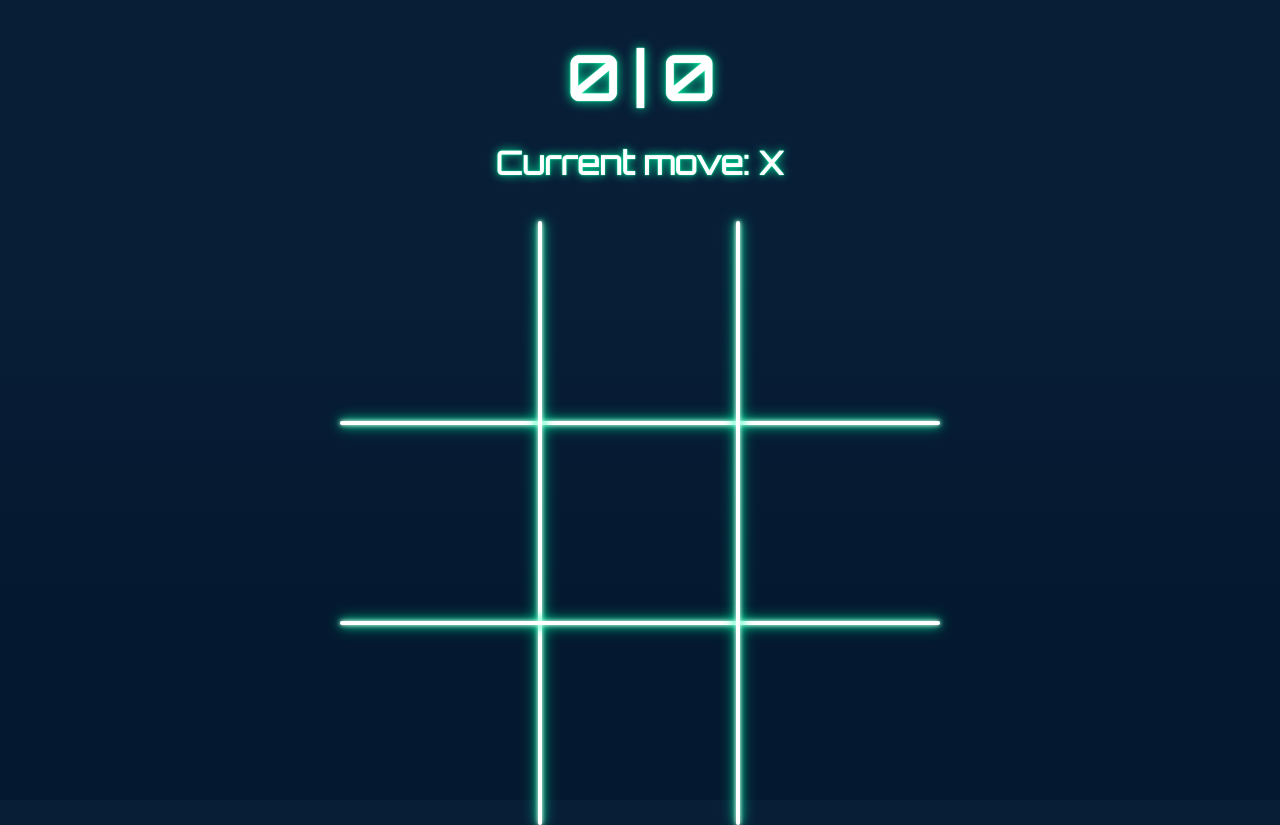
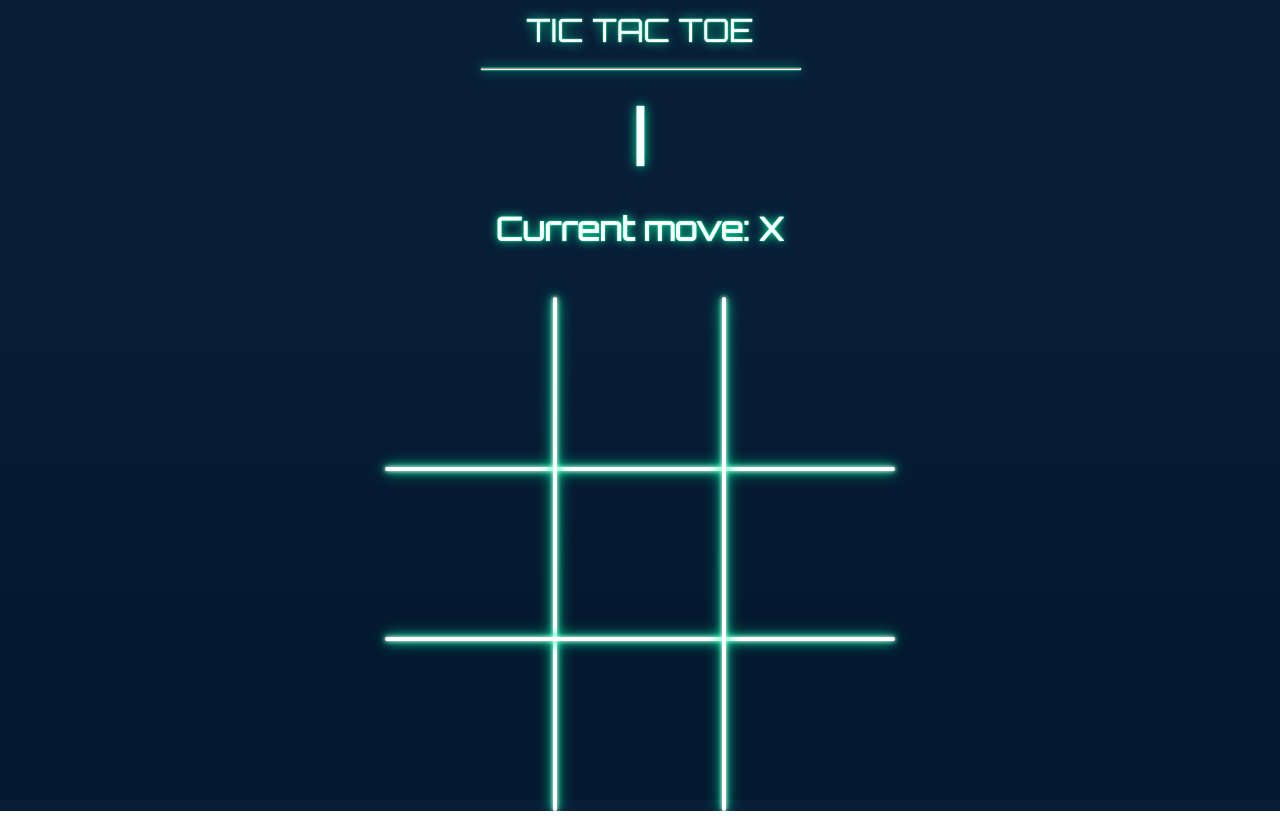
Before and after one commit to DuudeXXI/tic_tac_toe, a React (Create React App) app: page / in a window 1280 px wide. Built offline with nearby package versions, Linux system fonts and the light colour scheme.

Commit message:
LocalStorage system working

```diff
--- a/src/App.jsx
+++ b/src/App.jsx
@@ -4,59 +4,82 @@ import Square from "./Components/Square";
 import { Patterns } from "./Patterns";
 
 function App() {
-
   const [board, setBoard] = useState(["", "", "", "", "", "", "", "", ""]);
   const [player, setPlayer] = useState("X");
-  const [result, setResult] = useState({winner: "none", state: "none"})
-  const [xxx, setXxx] = useState(0)
-  const [ooo, setOoo] = useState(0)
-  const [movement, setMovement] = useState({})
-  let scoreLimit = 5
+  const [result, setResult] = useState({ winner: "none", state: "none" });
+  const [xxx, setXxx] = useState(0);
+  const [ooo, setOoo] = useState(0);
+  const [movement, setMovement] = useState({});
+  let scoreLimit = 5;
+
+  // LOCALSTORAGE
+  useEffect(() => {
+    if (!xxx && !ooo) {
+      return;
+    }
+    localStorage.setItem("Player X", xxx);
+    localStorage.setItem("Player O", ooo);
+  }, [xxx, ooo]);
+
+  useEffect(() => {
+    if (
+      JSON.parse(localStorage.getItem("Player X")) === scoreLimit ||
+      JSON.parse(localStorage.getItem("Player O")) === scoreLimit
+    ) {
+      localStorage.setItem("Player X", 0);
+      localStorage.setItem("Player O", 0);
+    }
+    if (!xxx && !ooo) {
+      setXxx(JSON.parse(localStorage.getItem("Player X")));
+      setOoo(JSON.parse(localStorage.getItem("Player O")));
+    }
+  }, [result]);
 
   //GAME LOGIC
   useEffect(() => {
     if (checkWin()) {
-      setResult({winner: player === "X" ? "O" : "X", state: "Won"})
+      setResult({ winner: player === "X" ? "O" : "X", state: "Won" });
     } else {
-      checkTie()
-    };
+      checkTie();
+    }
     if (xxx === scoreLimit) {
-      alert(`Winner ${result.winner}${result.state}`)
-      setXxx(0)
-      setOoo(0)
-      setResult({winner: "none", state: "none"})
+      alert(`Winner ${result.winner}${result.state}`);
+      setXxx(0);
+      setOoo(0);
+      setResult({ winner: "none", state: "none" });
     } else if (ooo === scoreLimit) {
-      alert(`Winner ${result.winner}${result.state}`)
-      setXxx(0)
-      setOoo(0)
-      setResult({winner: "none", state: "none"})
+      alert(`Winner ${result.winner}${result.state}`);
+      setXxx(0);
+      setOoo(0);
+      setResult({ winner: "none", state: "none" });
     }
-  }, [board])
+    localStorage.setItem("Player X", xxx);
+    localStorage.setItem("Player O", ooo);
+  }, [board]);
 
   useEffect(() => {
-    if(result.winner === "none"){
+    if (result.winner === "none") {
       return;
     }
     if (result.winner === "X") {
-      setXxx(x => ++x)
-      restartGame()
-    } else if (result.winner === "O"){
-      setOoo(o => ++o)
-      restartGame()
+      setXxx((x) => ++x);
+      restartGame();
+    } else if (result.winner === "O") {
+      setOoo((o) => ++o);
+      restartGame();
     } else {
-      restartGame()
+      restartGame();
     }
-
-  }, [result])
+  }, [result]);
 
   const chooseSquare = (square) => {
     setBoard(
       board.map((value, index) => {
         if (index === square && value === "") {
-          if ((xxx !== scoreLimit) || (ooo !== scoreLimit)) {
-            setPlayer(x => x === "X" ? "O" : "X")
+          if (xxx !== scoreLimit || ooo !== scoreLimit) {
+            setPlayer((x) => (x === "X" ? "O" : "X"));
           }
-            return player;
+          return player;
         }
         return value;
       })
@@ -64,63 +87,63 @@ function App() {
   };
 
   const checkWin = () => {
-    let x = false
+    let x = false;
     Patterns.forEach((currPattern) => {
-      let foundWinningPattern = true
+      let foundWinningPattern = true;
 
       const firstPlayer = board[currPattern[0]];
       if (firstPlayer === "") return;
       currPattern.forEach((index) => {
         if (board[index] !== firstPlayer) {
-          foundWinningPattern = false
+          foundWinningPattern = false;
         }
-      })
+      });
       if (foundWinningPattern) {
-        return x = true;
+        return (x = true);
       }
-    })
-    return x
-  }
+    });
+    return x;
+  };
 
   const checkTie = () => {
     let filled = true;
     board.forEach((square) => {
       if (square === "") {
-        filled = false
+        filled = false;
       }
-    })
+    });
     if (filled) {
-      alert("lygios")
-      setResult({winner: "No one", state: "Tie"})
+      alert("lygios");
+      setResult({ winner: "No one", state: "Tie" });
     }
-  }
+  };
 
   const restartGame = () => {
-    setBoard(["", "", "", "", "", "", "", "", ""])
-    setPlayer("X")
-  }
+    setBoard(["", "", "", "", "", "", "", "", ""]);
+    setPlayer("X");
+  };
   //GAME LOGIC END
 
   // MOVEMENT
   const myFunction = () => {
     // your logic here
-    console.log('pressed Esc ✅');
+    console.log("pressed Esc ✅");
   };
 
   useEffect(() => {
-    const keyDownHandler = event => {
-      if (event.key === 'a' || event.key === 'A') {
-        console.log('kaire');
-      } else if (event.key === 'd' || event.key === 'D'){
-        console.log('desine');
-      } else if (event.key === 'w' || event.key === 'W') {
-        console.log('aukstyn');
-      } else if (event.key === 's' || event.key === 'S') {
-        console.log('zemyn');
-      } else if (event.key === " "){
-        console.log('Space');
+    const keyDownHandler = (event) => {
+      if (event.key === "a" || event.key === "A") {
+        console.log("kaire");
+      } else if (event.key === "d" || event.key === "D") {
+        console.log("desine");
+      } else if (event.key === "w" || event.key === "W") {
+        console.log("aukstyn");
+      } else if (event.key === "s" || event.key === "S") {
+        console.log("zemyn");
+      } else if (event.key === " ") {
+        console.log("Space");
       }
-      if (event.key === 'Escape') {
+      if (event.key === "Escape") {
         event.preventDefault();
 
         // 👇️ your logic here
@@ -128,11 +151,11 @@ function App() {
       }
     };
 
-    document.addEventListener('keydown', keyDownHandler);
+    document.addEventListener("keydown", keyDownHandler);
 
     // 👇️ clean up event listener
     return () => {
-      document.removeEventListener('keydown', keyDownHandler);
+      document.removeEventListener("keydown", keyDownHandler);
     };
   }, []);
 
@@ -141,7 +164,11 @@ function App() {
   return (
     <div className="App">
       <div className="points">
-        <h1>{ooo} | {xxx}</h1>
+        <span>TIC TAC TOE</span>
+        <hr />
+        <h1>
+          {ooo} | {xxx}
+        </h1>
         <h2>Current move: {player}</h2>
       </div>
       <div className="board">
--- a/src/App.scss
+++ b/src/App.scss
@@ -20,8 +20,8 @@ body {
 }
 
 .board {
-  width: 600px;
-  height: 600px;
+  width: 510px;
+  height: 510px;
   display: flex;
   flex-direction: column;
   .row {
@@ -32,16 +32,20 @@ body {
   }
 }
 
+.selected{
+  background-color: rgba(239, 116, 255, 0.116);
+}
+
 .square {
   width: 100%;
-  height: 200px;
+  height: 170px;
   display: grid;
   justify-content: center;
   align-items: center;
   font-size: 30px;
   font-family: Arial, Helvetica, sans-serif;
-  transition: all 0.1s ease-in-out;
   cursor: pointer;
+  transition: all 0.2s ease-in-out;
   &:active {
     background-color: rgba(239, 116, 255, 0.116);
   }
@@ -59,17 +63,29 @@ body {
   flex-direction: column;
   align-items: center;
   justify-content: center;
+  span{
+    font-size: 32px;
+    color: rgb(255, 255, 255);
+    text-shadow: 0 0 1px #fff, 0 0 2px #0fa, 0 0 12px #0fa;
+    margin: 10px;
+  }
+  hr{
+    width: 100%;
+    color: rgb(255, 255, 255);
+    box-shadow: 0 0 1px #fff, 0 0 2px #0fa, 0 0 12px #0fa;
+  }
   h1 {
     font-size: 60px;
     color: rgb(255, 255, 255);
     text-shadow: 0 0 1px #fff, 0 0 2px #0fa, 0 0 12px #0fa;
-    margin-bottom: 0px;
+    margin: 20px;
   }
   h2 {
     font-size: 32px;
     color: rgb(255, 255, 255);
     text-shadow: 0 0 2px #0fa, 0 0 10px #0fa;
-    margin-bottom: 40px;
+    margin: 15px;
+    margin-bottom: 50px;
   }
 }
 
@@ -108,6 +124,9 @@ body {
 }
 @media (max-width: 768px) {
   .points {
+    span{
+      font-size: 28px;
+    }
     h1 {
       font-size: 60px;
     }
@@ -128,6 +147,9 @@ body {
 }
 @media (max-width: 576px) {
   .points {
+    span{
+      font-size: 24px;
+    }
     h1 {
       font-size: 52px;
     }
@@ -148,6 +170,9 @@ body {
 }
 @media (max-width: 320px) {
   .points {
+    span{
+      font-size: 18px;
+    }
     h1 {
       font-size: 42px;
     }
--- a/src/Components/Square.jsx
+++ b/src/Components/Square.jsx
@@ -3,7 +3,7 @@
 const Square = ({ value, chooseSquare}) => {
 
     return (
-        <div className="square" onClick={chooseSquare}>
+        <div className={`square ${value ? 'bg-salmon text-white' : ''}`} onClick={chooseSquare}>
             <span>{value}</span>
         </div>
      );
```
